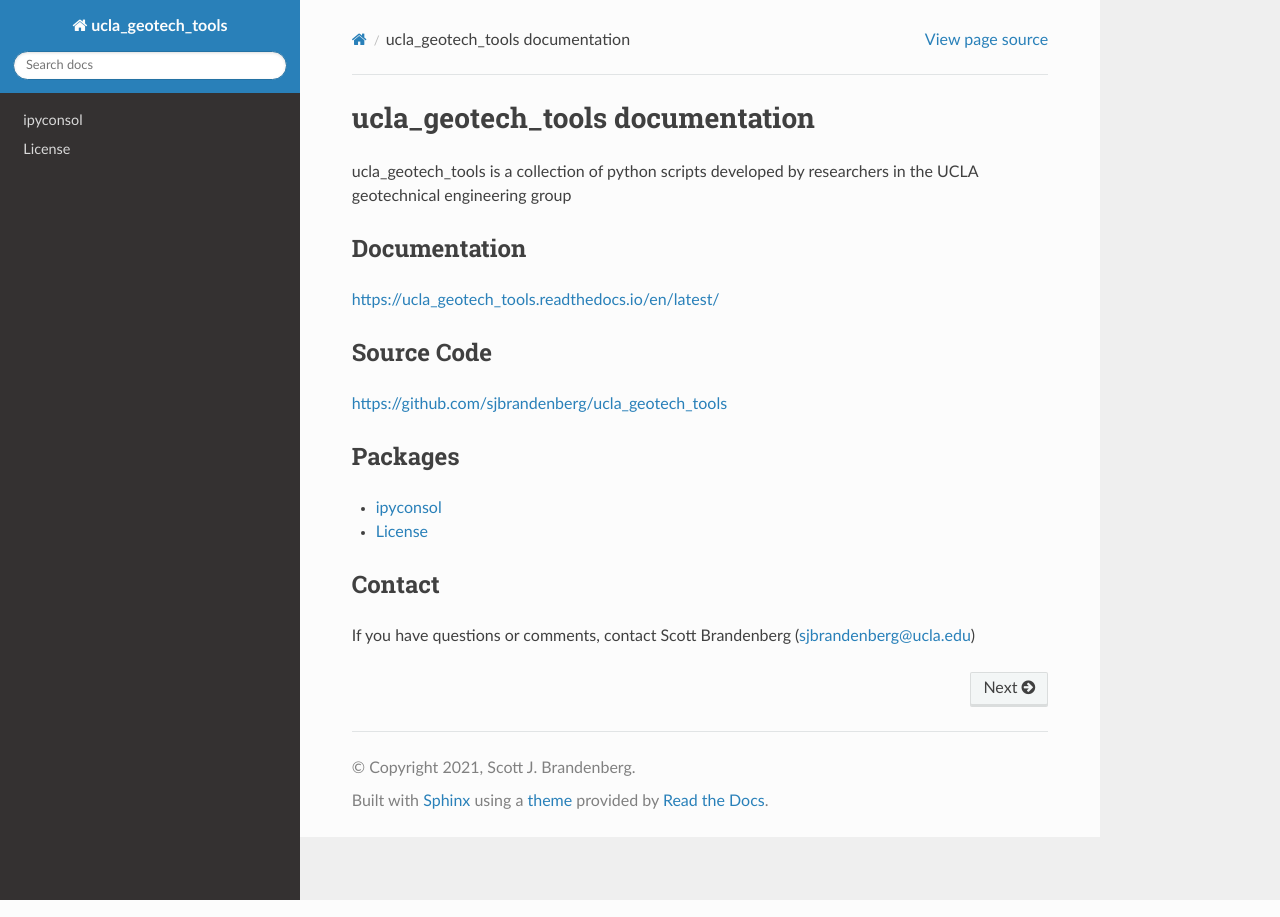
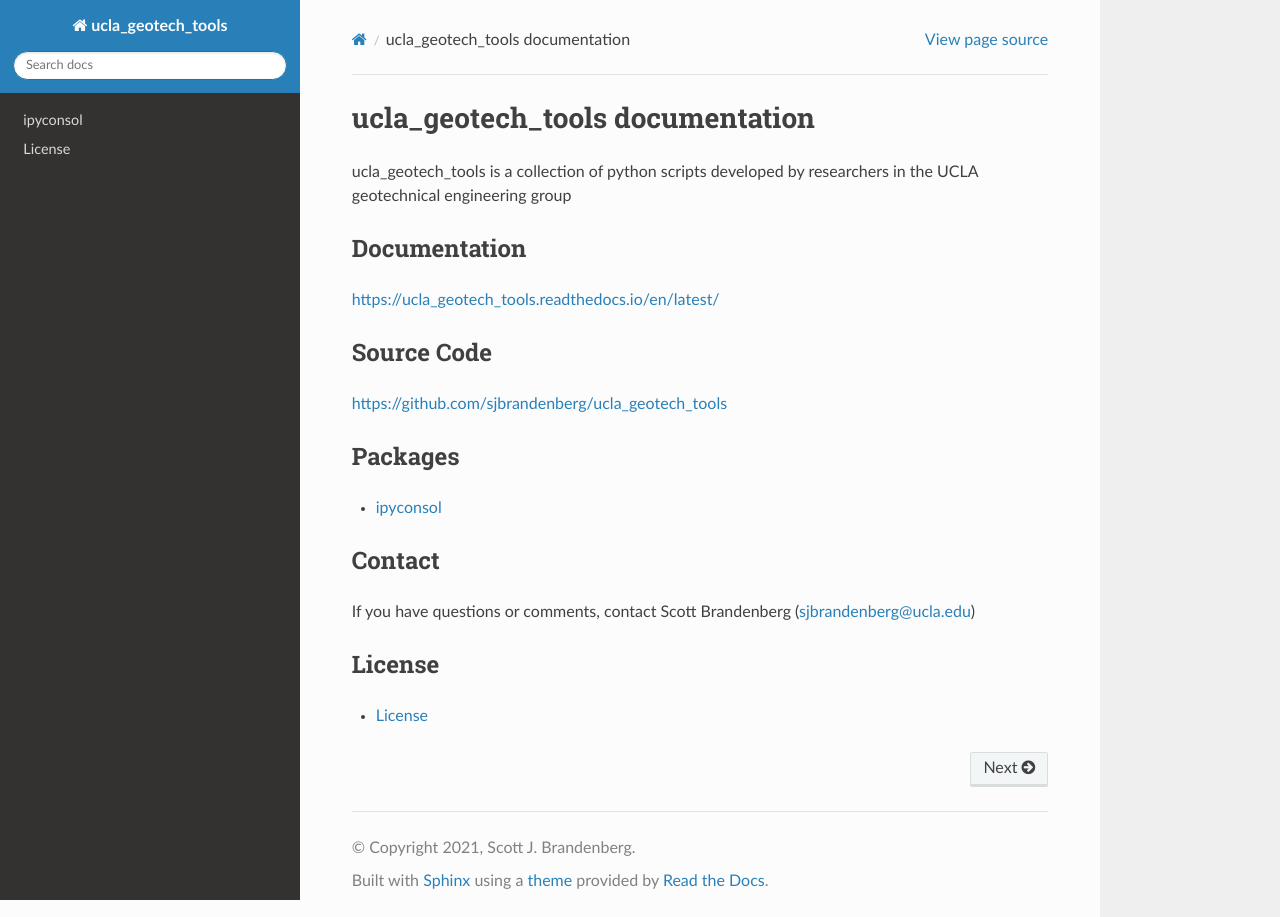
Before and after one commit to sjbrandenberg/ucla_geotech_tools, a Sphinx documentation site: the page built from docs/index.rst, in a window 1280 px wide. Built offline with Sphinx 7.4.7 and the Read the Docs theme 2.0.0, drawn with Linux system fonts in a browser that asks for light colours.

Commit message:
Update index.rst

```diff
--- a/docs/index.rst
+++ b/docs/index.rst
@@ -21,9 +21,16 @@
    :maxdepth: 1
 
    ipyconsol_README
-   license
 
 Contact
 _______
 
 If you have questions or comments, contact Scott Brandenberg (sjbrandenberg@ucla.edu)
+
+License
+_______
+
+.. toctree::
+   :maxdepth: 1
+
+   license
```
